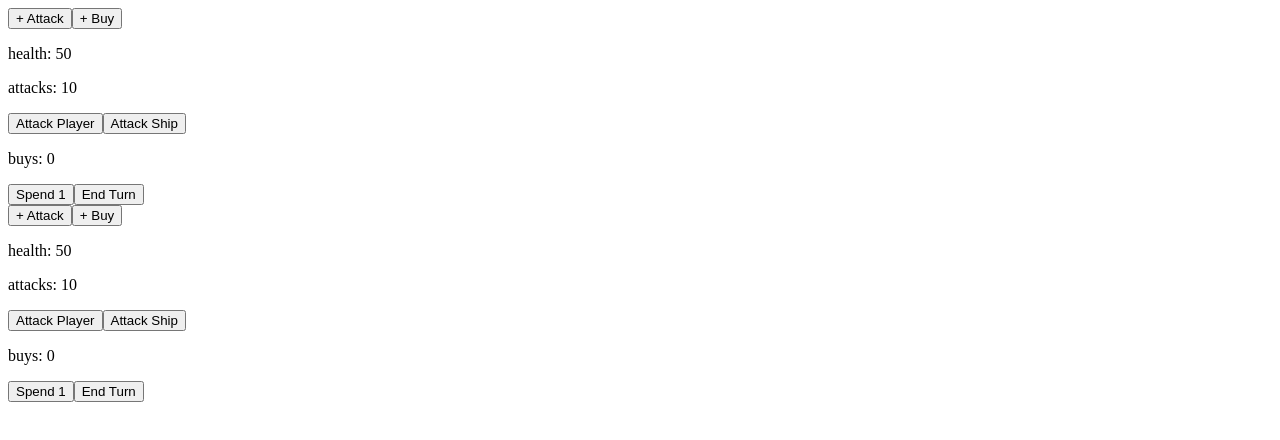
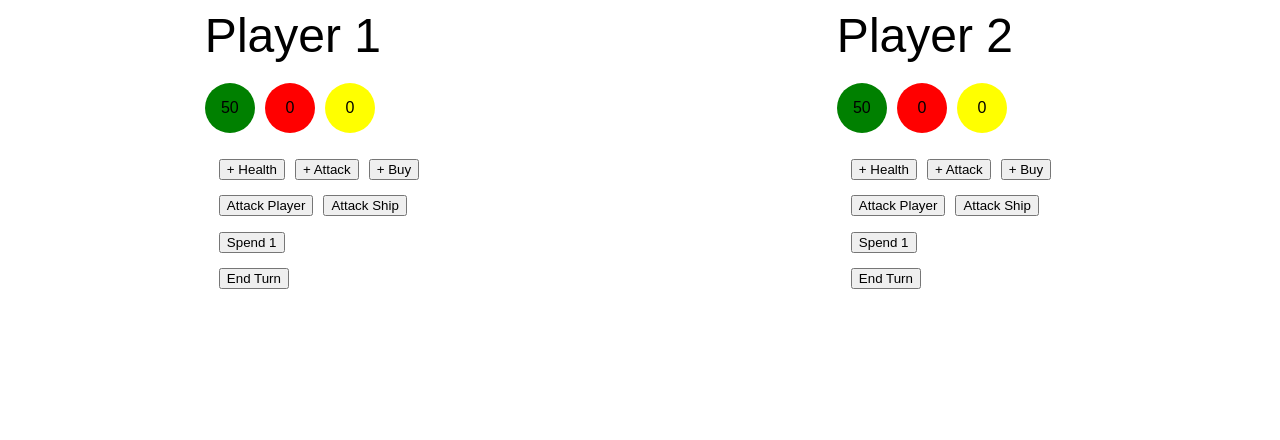
Before and after one commit to blumysden/star-realms, a React app: page / in a window 1280 px wide. Built offline with nearby package versions, Linux system fonts and the light colour scheme.

Commit message:
tweaking attack logic

```diff
--- a/index.html
+++ b/index.html
@@ -4,6 +4,7 @@
   <meta charset="UTF-8">
   <meta name="viewport" content="width=device-width, initial-scale=1.0">
   <meta http-equiv="X-UA-Compatible" content="ie=edge">
+  <link rel="stylesheet" href="./main.scss">
   <title>STAR REALMS</title>
 </head>
 <body>
--- a/main.js
+++ b/main.js
@@ -9,8 +9,8 @@ class Game extends Component {
       p2health: 50,
       p1buys: 0,
       p2buys: 0,
-      p1attacks: 10,
-      p2attacks: 10
+      p1attacks: 0,
+      p2attacks: 0
     }
   }
 
@@ -32,18 +32,18 @@ class Game extends Component {
     });
   }
 
-  minus(name, i) {
+  minus(name, i, amount=1) {
     const s = `p${i}${name}`
-    if (this.state[s] > 0) {
+    const setTo = this.state[s] - amount
     this.setState({
-        [s]: this.state[s] - 1
+      [s]: (setTo < 0)? 0 : setTo
     });
-    }
   }
 
   attackPlayer(i) {
-    this.minus('health', this.opponent(i));
-    this.minus('attacks', i);
+    const attackFor = this.state[`p${i}attacks`];
+    this.minus('health', this.opponent(i), attackFor);
+    this.minus('attacks', i, attackFor);
   }
 
   attackShip(i) {
@@ -61,31 +61,45 @@ class Game extends Component {
         return m;
       }, {})
       Object.assign(props, {
+        name: `Player ${i}`,
         attackPlayer: () => this.attackPlayer(i),
         attackShip: () => this.attackShip(i),
         endTurn: () => this.endTurn(i),
         addBuy: () => this.plus('buys', i),
         addAttack: () => this.plus('attacks', i),
+        addHealth: () => this.plus('health', i),
         spend: () => this.spend(i)
       })
       return <Player { ...props } key={ `p${i}` }/>
     });
-    return <div>{ players }</div>
+    return <div className="field">{ players }</div>
   }
 }
 
 function Player(props) {
-  const { health, attacks, buys, attackPlayer, attackShip, endTurn, addBuy, addAttack, spend } = props;
+  const { name, health, attacks, buys, attackPlayer, attackShip, endTurn, addHealth, addBuy, addAttack, spend } = props;
   return <div className="player">
+    <header>{ name }</header>
+    <ul className="stats">
+      <li>{ health }</li>
+      <li>{ attacks }</li>
+      <li>{ buys }</li>
+    </ul>
+    <fieldset>
+      <button onClick={ addHealth }>+ Health</button>
       <button onClick={ addAttack }>+ Attack</button>
       <button onClick={ addBuy }>+ Buy</button>
-    <p>health: {health}</p>
-    <p>attacks: { attacks }</p>
+    </fieldset>
+    <fieldset>
       <button onClick={ attackPlayer }>Attack Player</button>
       <button onClick={ attackShip }>Attack Ship</button>
-    <p>buys: { buys }</p>
+    </fieldset>
+    <fieldset>
       <button onClick={ spend }>Spend 1</button>
+    </fieldset>
+    <fieldset>
       <button onClick={ endTurn }>End Turn</button>
+    </fieldset>
   </div>
 }
 
--- a/main.scss
+++ b/main.scss
@@ -0,0 +1,57 @@
+body {
+  font-family: Arial, Helvetica, sans-serif
+}
+
+.field {
+  // margin: 0 auto;
+  display: flex;
+  flex-direction: row;
+  justify-content: space-around;
+}
+
+header {
+  font-size: 48px;
+  margin-bottom: 20px;
+}
+
+.stats {
+  list-style: none;
+  margin: 0 0 20px;
+  padding: 0;
+
+  li {
+    display: inline-block;
+    margin-right: 10px;
+    width: 50px;
+    height: 50px;
+    line-height: 50px;
+    text-align: center;
+    border-radius: 25px;
+
+    &:nth-child(1) {
+      background-color: green;
+    }
+
+    &:nth-child(2) {
+      background-color: red;
+    }
+
+    &:nth-child(3) {
+      background-color: yellow;
+    }
+  }
+
+
+}
+
+button {
+  margin-right: 10px;
+}
+
+fieldset {
+  border: 0;
+}
+
+.player {
+  margin-bottom: 40px;
+}
--- a/package.json
+++ b/package.json
@@ -13,5 +13,8 @@
     "parcel": "^1.12.3",
     "react": "^16.8.6",
     "react-dom": "^16.8.6"
+  },
+  "devDependencies": {
+    "sass": "^1.19.0"
   }
 }
```
Also changed, not shown: 1 other file. Lines whose indentation alone changed are shown as unchanged.
